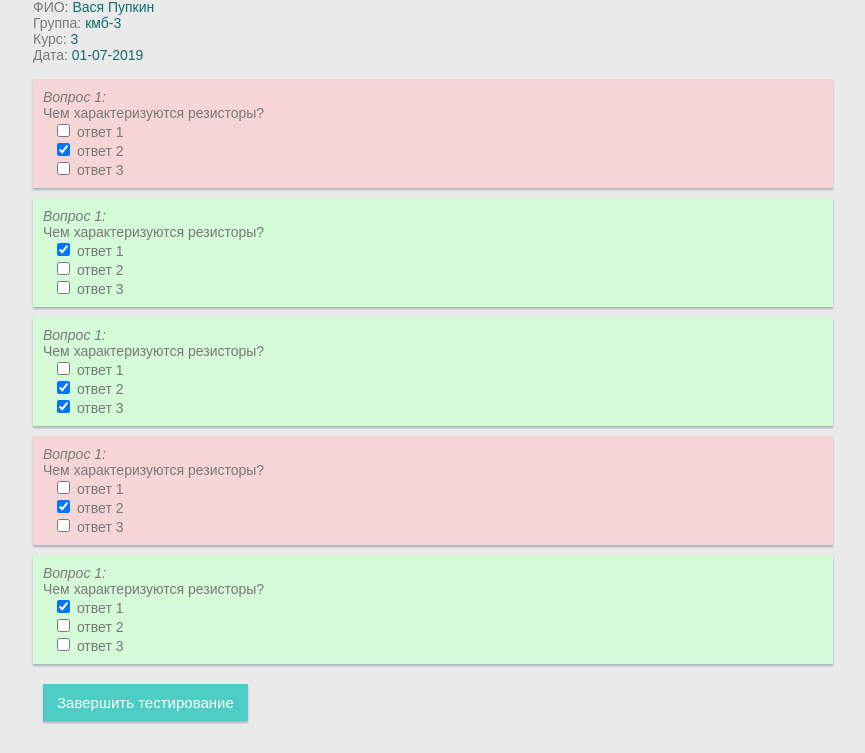
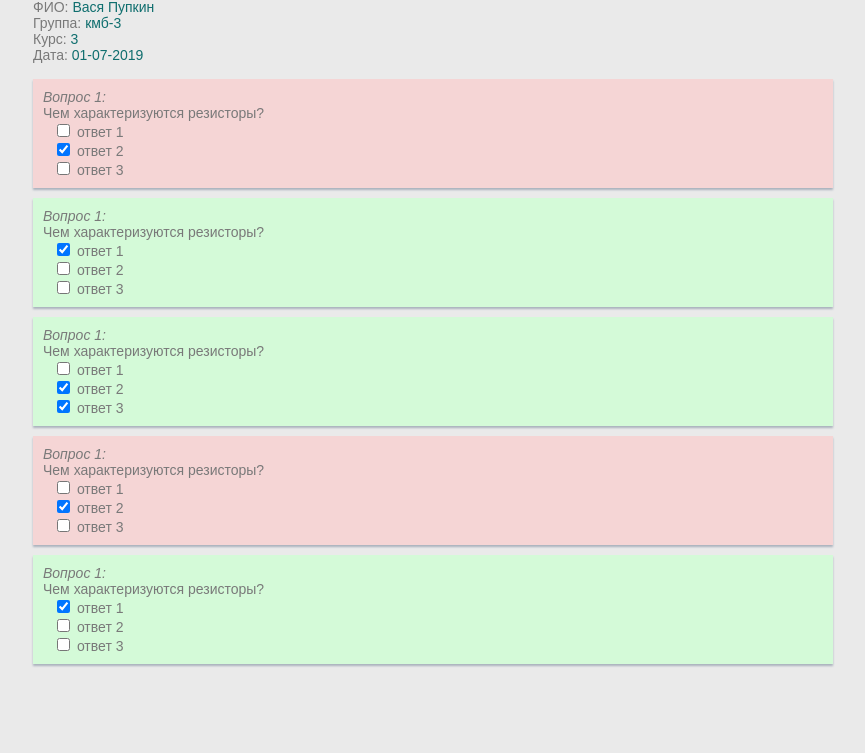
Before and after one commit to cuprumtan/psu-labs, a Flask app: page /advanced_result in a window 1280 px wide. Shown: the part 47-800 px from the top of the page, without its empty margins (207-1072 px from the left). Run offline with Flask 2, Linux system fonts and the light colour scheme.

Commit message:
Удалена кнопка со страницы просмотра подробного результата тестирования

```diff
--- a/templates/advanced_results.html
+++ b/templates/advanced_results.html
@@ -122,10 +122,6 @@
             </label>
         </div>
 
-        <div class="container">
-            <button class="btn-submit">Завершить тестирование</button>
-        </div>
-
     </form>
 </div>
 
```
